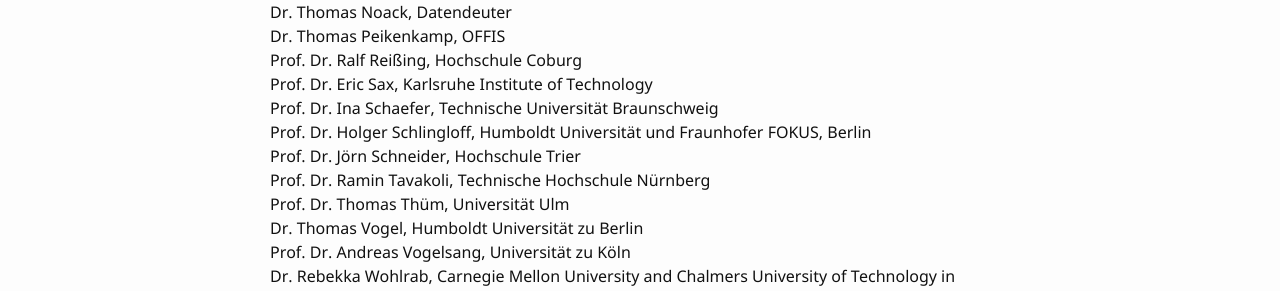
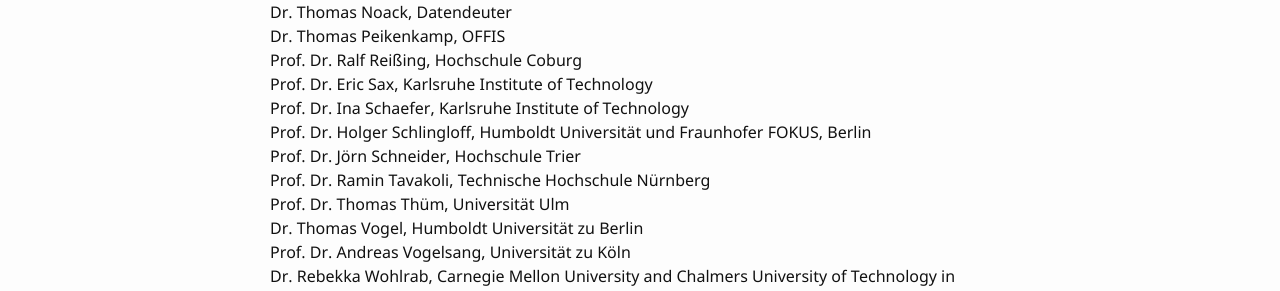
Before and after one commit to ASE-Workshop/2023, a Jekyll site: the page built from 2-programmkomitee.md, in a window 1280 px wide. Shown: the part 451-742 px from the top of the page. Built offline with Jekyll 4.4.1, drawn with Linux system fonts in a browser that asks for light colours.

Commit message:
Update 2-programmkomitee.md

```diff
--- a/2-programmkomitee.md
+++ b/2-programmkomitee.md
@@ -20,7 +20,7 @@ Dr. Thomas Noack, Datendeuter\
 Dr. Thomas Peikenkamp, OFFIS\
 Prof. Dr. Ralf Reißing, Hochschule Coburg\
 Prof. Dr. Eric Sax, Karlsruhe Institute of Technology\
-Prof. Dr. Ina Schaefer, Technische Universität Braunschweig\
+Prof. Dr. Ina Schaefer, Karlsruhe Institute of Technology\
 Prof. Dr. Holger Schlingloff, Humboldt Universität und Fraunhofer FOKUS, Berlin\
 Prof. Dr. Jörn Schneider, Hochschule Trier\
 Prof. Dr. Ramin Tavakoli, Technische Hochschule Nürnberg\
```
